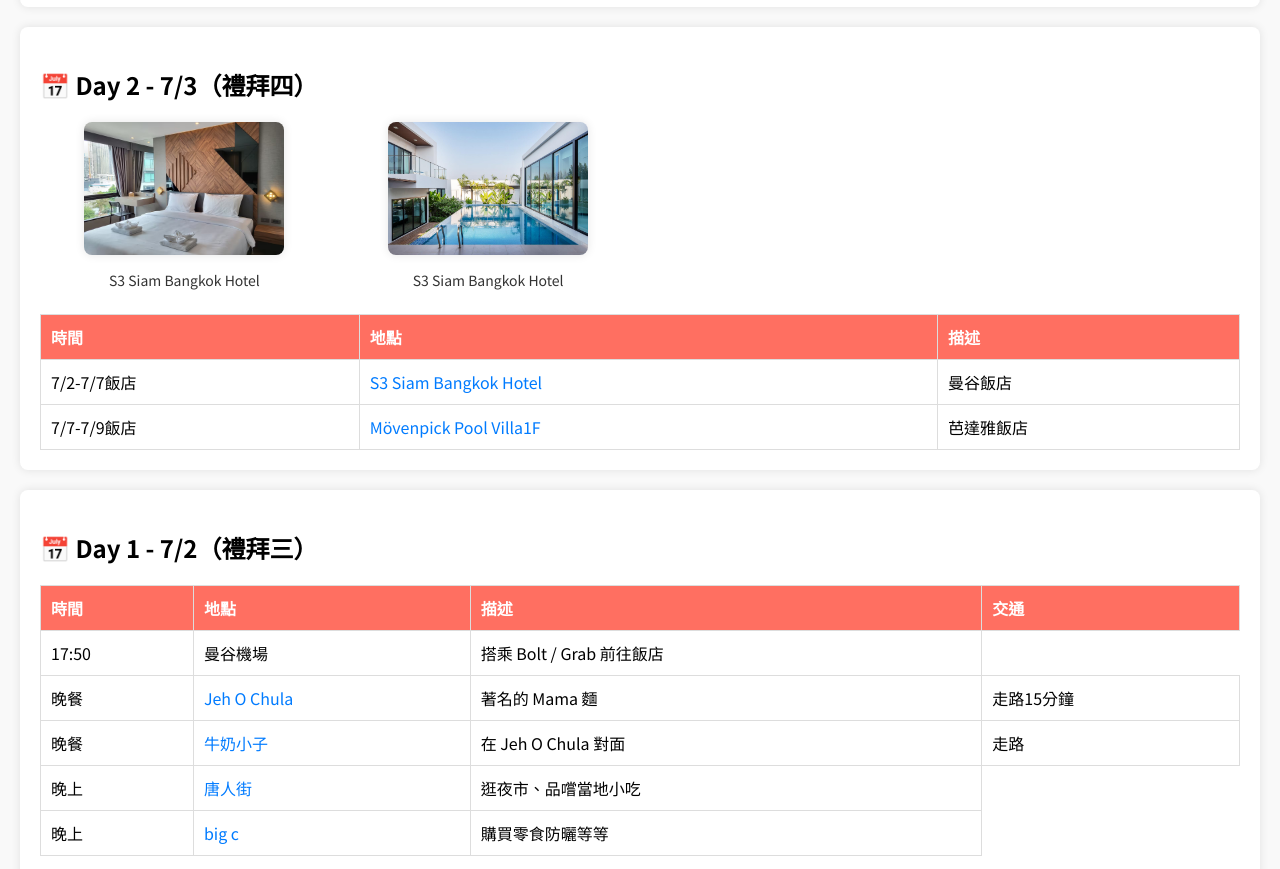
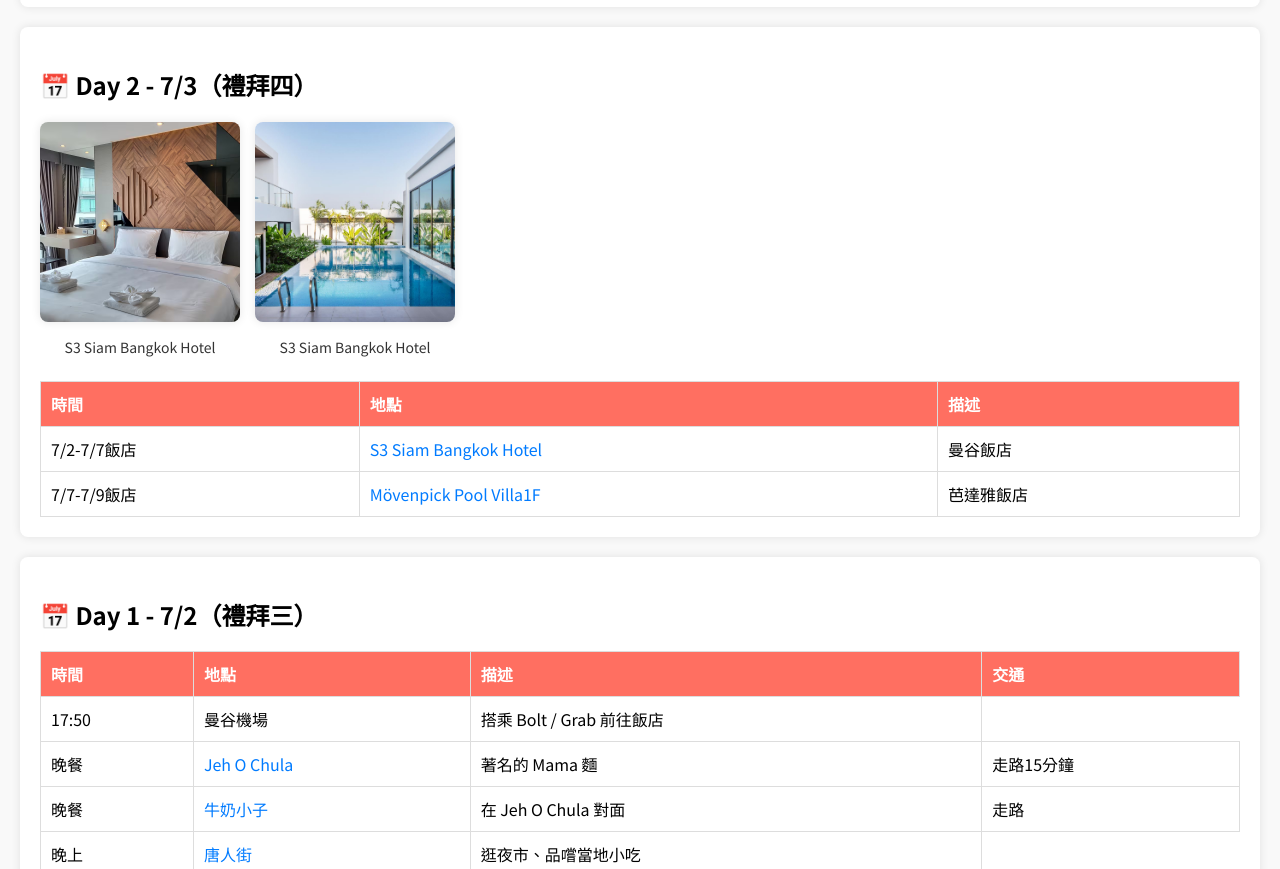
Before and after one commit to idontknow123456789/123, a plain HTML site: page index.html in a window 1280 px wide. Shown: the part 1240-2109 px from the top of the page. Drawn offline with Linux system fonts and the light colour scheme.

Commit message:
Update style.css

```diff
--- a/style.css
+++ b/style.css
@@ -41,24 +41,24 @@ header {
 }
 
 .gallery {
-    display: grid;
-    grid-template-columns: repeat(4, 1fr);
+    display: flex;
+    flex-wrap: wrap; /* 讓圖片能自動換行 */
     gap: 15px;
 }
 
 .photo-item {
     text-align: center;
+    width: 100%; /* 設定每個圖片項目的寬度為 100% */
+    max-width: 200px; /* 限制最大寬度為 200px */
 }
 
 .photo-item img {
-    width: 100%; /* 設定為百分比寬度 */
-    max-width: 200px; /* 設定最大寬度 */
-    height: auto; /* 自動調整高度以保持比例 */
-    object-fit: cover;
+    width: 100%; /* 圖片寬度跟隨父容器 */
+    height: 200px; /* 固定高度 */
+    object-fit: cover; /* 保持圖片比例並填滿方框 */
     border-radius: 8px;
     box-shadow: 0 0 10px rgba(0, 0, 0, 0.1);
 }
-
 
 .photo-item p {
     margin-top: 10px;
```
